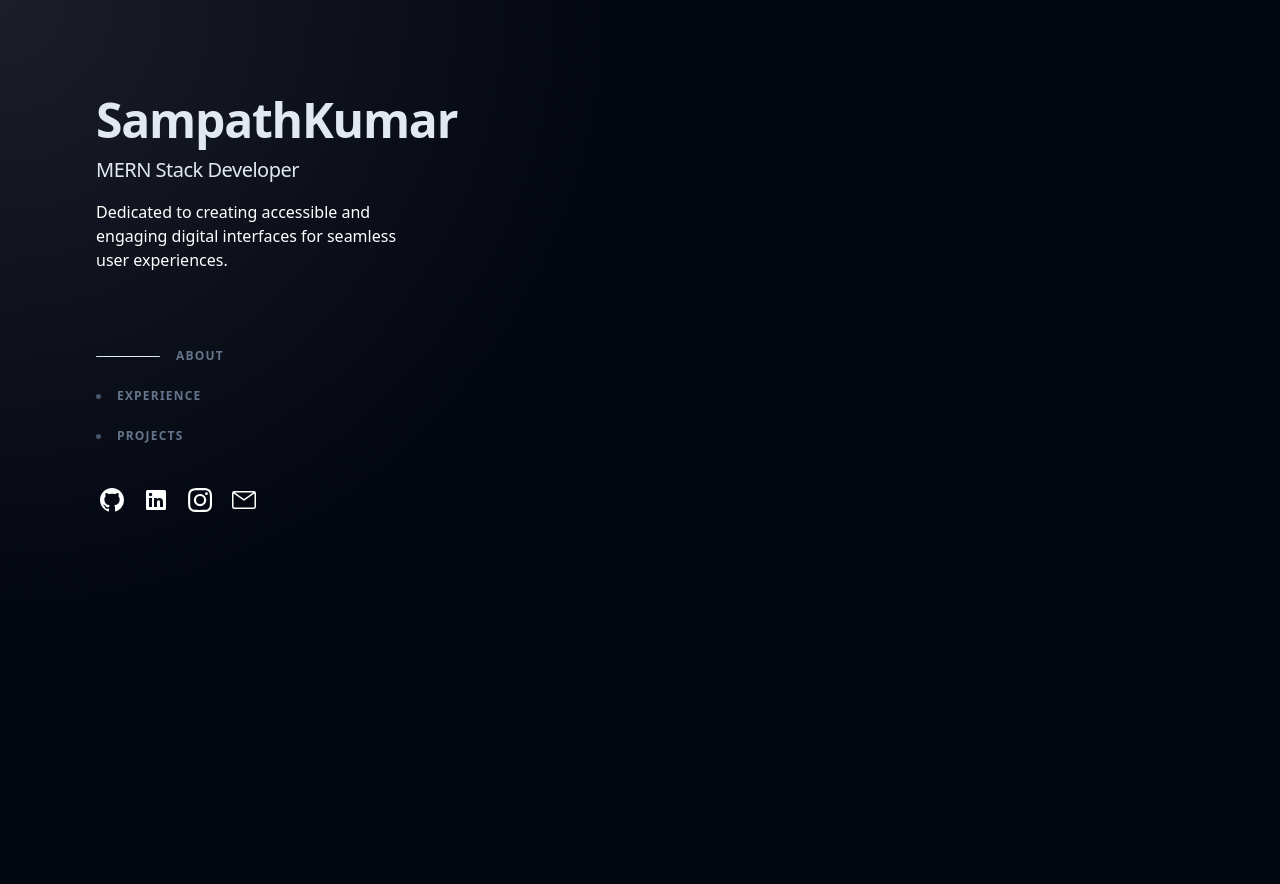
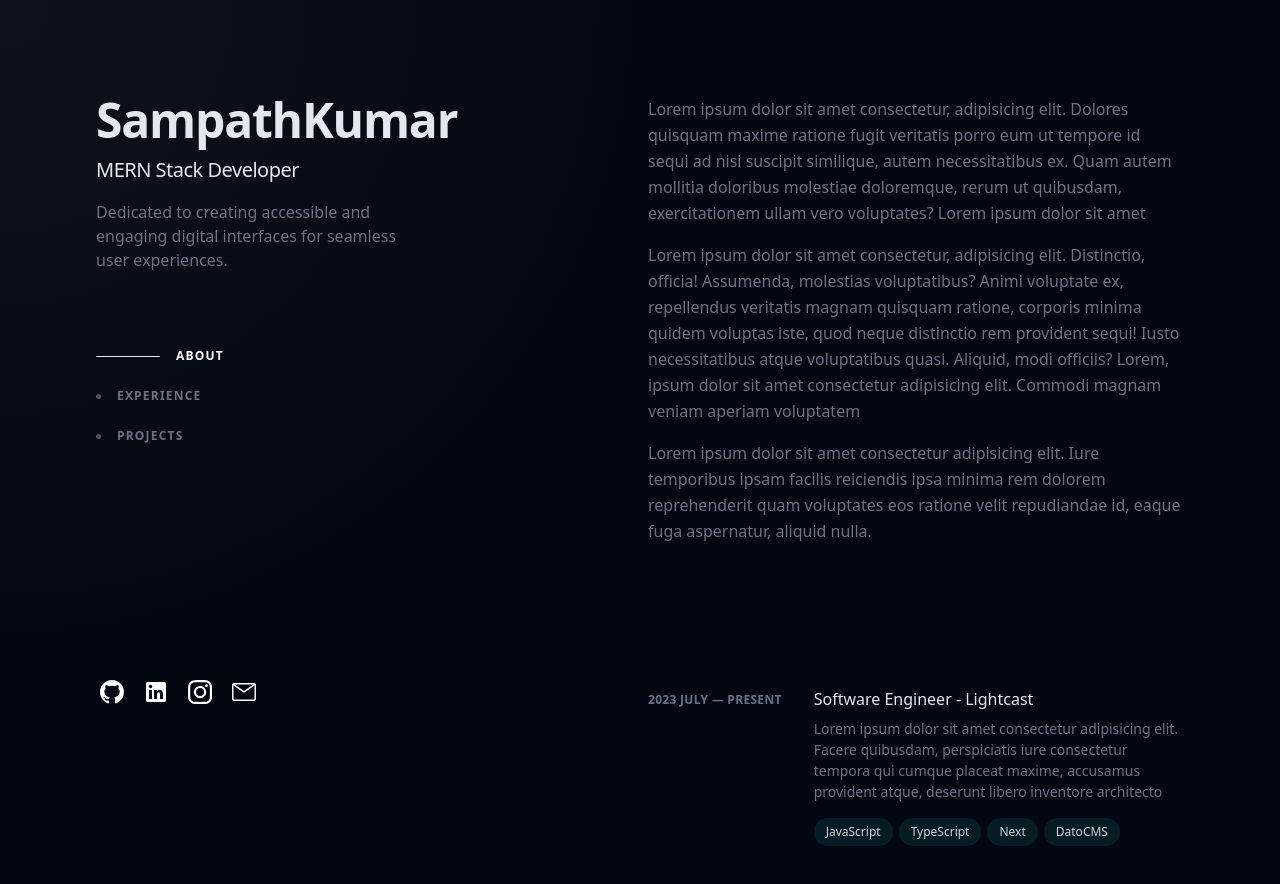
Before and after one commit to Sampath-04/Portfolio, a Next.js app: page / in a window 1280 px wide. Shown: the top 884 px of the page. Before the commit the page ends 800 px from the top, so only its background shows below. Built offline with nearby package versions, Linux system fonts and the light colour scheme.

Commit message:
Experience section initiated

```diff
--- /dev/null
+++ b/app/components/About.tsx
@@ -0,0 +1,34 @@
+const About = () => {
+    return (
+        <section
+              id="about"
+              className="mb-16 scroll-mt-16 md:mb-24 lg:mb-36 lg:scroll-mt-24"
+            >
+              <p className="mb-4 text-gray-500">
+                Lorem ipsum dolor sit amet consectetur, adipisicing elit.
+                Dolores quisquam maxime ratione fugit veritatis porro eum ut
+                tempore id sequi ad nisi suscipit similique, autem
+                necessitatibus ex. Quam autem mollitia doloribus molestiae
+                doloremque, rerum ut quibusdam, exercitationem ullam vero
+                voluptates? Lorem ipsum dolor sit amet
+              </p>
+              <p className="mb-4 text-gray-500">
+                Lorem ipsum dolor sit amet consectetur, adipisicing elit.
+                Distinctio, officia! Assumenda, molestias voluptatibus? Animi
+                voluptate ex, repellendus veritatis magnam quisquam ratione,
+                corporis minima quidem voluptas iste, quod neque distinctio rem
+                provident sequi! Iusto necessitatibus atque voluptatibus quasi.
+                Aliquid, modi officiis? Lorem, ipsum dolor sit amet consectetur
+                adipisicing elit. Commodi magnam veniam aperiam voluptatem
+              </p>
+              <p className="mb-4 text-gray-500">
+                Lorem ipsum dolor sit amet consectetur adipisicing elit. Iure
+                temporibus ipsam facilis reiciendis ipsa minima rem dolorem
+                reprehenderit quam voluptates eos ratione velit repudiandae id,
+                eaque fuga aspernatur, aliquid nulla.
+              </p>
+            </section>
+     );
+}
+
+export default About;
--- /dev/null
+++ b/app/components/Experience.tsx
@@ -0,0 +1,54 @@
+const Experience = () => {
+  return (
+    <section
+      id="experience"
+      className="mb-16 scroll-mt-16 md:mb-24 lg:mb-36 lg:scroll-mt-24"
+    >
+      <ul>
+        <li className="mb-12">
+          <div className="grid lg:grid-cols-[auto,1fr] lg:gap-8 relative group transition-all lg:hover:!opacity-100 lg:group-hover/list:opacity-50">
+            <div className="absolute -inset-x-4 -inset-y-4 z-0 hidden rounded-md transition motion-reduce:transition-none lg:-inset-x-6 lg:block lg:group-hover:bg-slate-800/50 lg:group-hover:shadow-[inset_0_1px_0_0_rgba(148,163,184,0.1)] lg:group-hover:drop-shadow-lg" />
+            <header className="relative z-10 mt-1 text-xs font-semibold uppercase tracking-wide text-slate-500">
+              2023 july — Present
+            </header>
+            <div className="z-10 relative">
+              <h3 className="font-medium leading-snug text-slate-200">
+                Software Engineer - Lightcast
+              </h3>
+              <p className="mt-2 text-sm leading-normal text-gray-500 group-hover:text-white">
+                Lorem ipsum dolor sit amet consectetur adipisicing elit. Facere
+                quibusdam, perspiciatis iure consectetur tempora qui cumque
+                placeat maxime, accusamus provident atque, deserunt libero
+                inventore architecto
+              </p>
+              <ul className="mt-2 flex flex-wrap">
+                <li className="mr-1.5 mt-2">
+                  <div className="flex items-center rounded-full bg-teal-400/10 px-3 py-1 text-xs font-medium leading-5 text-gray-300 ">
+                    JavaScript{" "}
+                  </div>
+                </li>
+                <li className="mr-1.5 mt-2">
+                  <div className="flex items-center rounded-full bg-teal-400/10 px-3 py-1 text-xs font-medium leading-5 text-gray-300 ">
+                    TypeScript{" "}
+                  </div>
+                </li>
+                <li className="mr-1.5 mt-2">
+                <div className="flex items-center rounded-full bg-teal-400/10 px-3 py-1 text-xs font-medium leading-5 text-gray-300 ">
+                    Next{" "}
+                  </div>
+                </li>
+                <li className="mr-1.5 mt-2">
+                <div className="flex items-center rounded-full bg-teal-400/10 px-3 py-1 text-xs font-medium leading-5 text-gray-300 ">
+                    DatoCMS{" "}
+                  </div>
+                </li>
+              </ul>
+            </div>
+          </div>
+        </li>
+      </ul>
+    </section>
+  );
+};
+
+export default Experience;
--- a/app/components/GradientPosition.tsx
+++ b/app/components/GradientPosition.tsx
@@ -27,7 +27,7 @@ const Gradientdiv:React.FC<GradientdivProps> = ({children,className}) =>{
     return(
         <div
             style={{
-                backgroundImage: `radial-gradient( circle at ${GradientPosition().x}px ${GradientPosition().y}px, rgba(234, 234, 234, 0.1)  , #030712 40% )`
+                backgroundImage: `radial-gradient( circle at ${GradientPosition().x}px ${GradientPosition().y}px, rgba(234, 234, 234, 0.05)  , #030712 40% )`
             }}
 
             className={className}>
--- a/app/components/HeroMenu.tsx
+++ b/app/components/HeroMenu.tsx
@@ -8,10 +8,8 @@ import { useState } from "react";
 
 const HeroMenu = () => {
   const [activeMenu, setActiveMenu] = useState("About");
-  console.log("activeMenu",activeMenu)
 
   return (
-    <section className="lg:flex lg:justify-between lg:gap-4">
     <div className="lg:sticky lg:top-0 lg:flex lg:max-h-screen lg:w-1/2 lg:flex-col lg:justify-between lg:py-24">
       <div>
         <h1 className="text-4xl font-bold tracking-tight text-slate-200 sm:text-5xl">
@@ -20,34 +18,62 @@ const HeroMenu = () => {
         <h3 className="mt-3 text-lg font-medium tracking-tight text-slate-200 sm:text-xl">
           MERN Stack Developer
         </h3>
-          <p className="mt-4 max-w-xs leading-normal">
+        <p className="mt-4 max-w-xs leading-normal text-gray-500">
           Dedicated to creating accessible and engaging digital interfaces for
           seamless user experiences.
         </p>
         <nav className="nav hidden lg:block">
           <ul className="mt-16 w-max">
             <li>
-                <a href="#about" className="group flex items-center py-3" onClick={()=>setActiveMenu("About")}>
+              <a
+                href="#about"
+                className="group flex items-center py-3"
+                onClick={() => setActiveMenu("About")}
+              >
                 <span
-                    className={`mr-4 rounded  transition-all group-hover:w-16  group-hover:h-px group-hover:bg-slate-200 group-focus-visible:w-16 group-focus-visible:h-px group-focus-visible:bg-slate-200 ${activeMenu === "About" ? "w-16 bg-slate-200 h-[1px]": "h-[5px] w-[5px] bg-slate-600"}`}
+                  className={`mr-4 rounded  transition-all group-hover:w-16  group-hover:h-px group-hover:bg-slate-200 group-focus-visible:w-16 group-focus-visible:h-px group-focus-visible:bg-slate-200 ${
+                    activeMenu === "About"
+                      ? "w-16 bg-slate-200 h-[1px]"
+                      : "h-[5px] w-[5px] bg-slate-600"
+                  }`}
                 ></span>
-                  <span className="nav-text text-xs font-bold uppercase tracking-widest text-slate-500 group-hover:text-slate-200 group-focus-visible:text-slate-200">
+                <span className={`nav-text text-xs font-bold uppercase tracking-widest  group-hover:text-slate-200 group-focus-visible:text-slate-200 ${activeMenu === "About" ? "text-white": "text-gray-500"}`}>
                   ABOUT
                 </span>
               </a>
             </li>
             <li>
-                <a href="#experience" className="group flex items-center py-3" onClick={()=>setActiveMenu("Experience")}>
-                  <span className={`mr-4 rounded  transition-all group-hover:w-16  group-hover:h-px group-hover:bg-slate-200 group-focus-visible:w-16 group-focus-visible:h-px group-focus-visible:bg-slate-200 ${activeMenu === "Experience" ? "w-16 bg-slate-200 h-[1px]": "h-[5px] w-[5px] bg-slate-600"}`}></span>
-                  <span className="nav-text text-xs font-bold uppercase tracking-widest text-slate-500 group-hover:text-slate-200 group-focus-visible:text-slate-200">
+              <a
+                href="#experience"
+                className="group flex items-center py-3"
+                onClick={() => setActiveMenu("Experience")}
+              >
+                <span
+                  className={`mr-4 rounded  transition-all group-hover:w-16  group-hover:h-px group-hover:bg-slate-200 group-focus-visible:w-16 group-focus-visible:h-px group-focus-visible:bg-slate-200 ${
+                    activeMenu === "Experience"
+                      ? "w-16 bg-slate-200 h-[1px]"
+                      : "h-[5px] w-[5px] bg-slate-600"
+                  }`}
+                ></span>
+                <span className="nav-text text-xs font-bold uppercase tracking-widest text-gray-500 group-hover:text-slate-200 group-focus-visible:text-slate-200">
                   EXPERIENCE
                 </span>
               </a>
             </li>
             <li>
-                <a href="#projects" className="group flex items-center py-3" onClick={()=>setActiveMenu("Projects")}>
-                  <span className={`mr-4 rounded  transition-all group-hover:w-16  group-hover:h-px group-hover:bg-slate-200 group-focus-visible:w-16 group-focus-visible:h-px group-focus-visible:bg-slate-200 ${activeMenu === "Projects" ? "w-16 bg-slate-200 h-[1px]": "h-[5px] w-[5px] bg-slate-600"}`}></span>
-                  <span className="nav-text text-xs font-bold uppercase tracking-widest text-slate-500 group-hover:text-slate-200 group-focus-visible:text-slate-200">
+              <a
+                href="#projects"
+                className="group flex items-center py-3"
+                onClick={() => setActiveMenu("Projects")}
+              >
+                <span
+                  className={`mr-4 rounded  transition-all group-hover:w-16  group-hover:h-px group-hover:bg-slate-200 group-focus-visible:w-16 group-focus-visible:h-px group-focus-visible:bg-slate-200 ${
+                    activeMenu === "Projects"
+                      ? "w-16 bg-slate-200 h-[1px]"
+                      : "h-[5px] w-[5px] bg-slate-600"
+                  }`}
+                ></span>
+                <span className="nav-text text-xs font-bold uppercase tracking-widest text-gray-500 group-hover:text-slate-200 group-focus-visible:text-slate-200">
                   PROJECTS
                 </span>
               </a>
@@ -82,7 +108,6 @@ const HeroMenu = () => {
         </li>
       </ul>
     </div>
-    </section>
   );
 };
 
--- a/app/page.tsx
+++ b/app/page.tsx
@@ -1,10 +1,18 @@
+import About from "./components/About";
+import Experience from "./components/Experience";
 import Gradientdiv from "./components/GradientPosition";
 import HeroMenu from "./components/HeroMenu";
 export default function Home() {
   return (
     <Gradientdiv>
       <div className="mx-auto min-h-screen max-w-screen-xl px-6 py-12 font-sans md:px-12 md:py-20 lg:px-24 lg:py-0">
-        <HeroMenu />
+        <section className="lg:flex lg:justify-between lg:gap-4">
+          <HeroMenu />
+          <main className="pt-24 lg:w-1/2 lg:py-24">
+            <About/>
+            <Experience/>
+          </main>
+        </section>
       </div>
     </Gradientdiv>
   );
```
Lines whose indentation alone changed are shown as unchanged.
